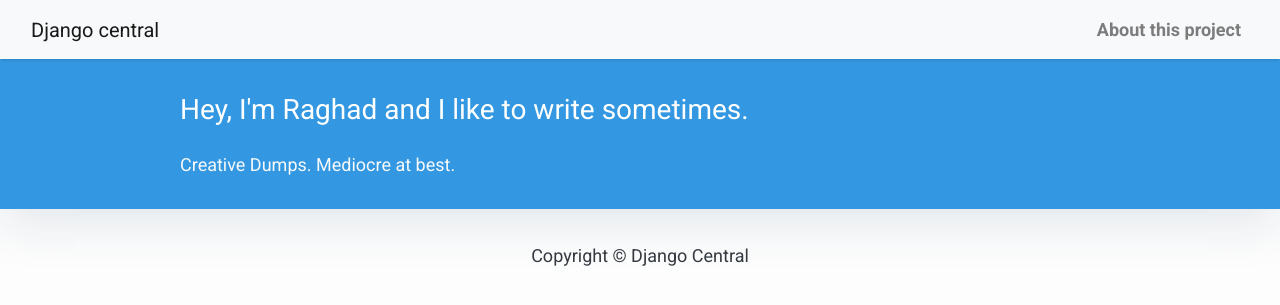
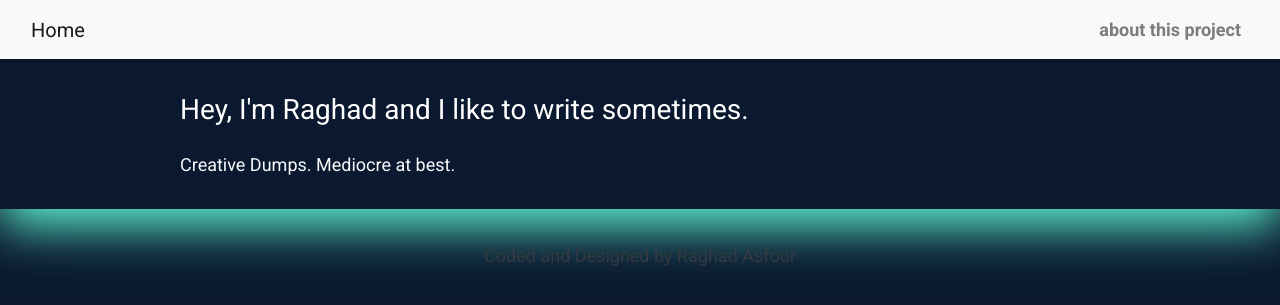
Before and after one commit to raghadasfour-02/my_blog, a Django app: page / in a window 1280 px wide. Shown: the top 305 px of the page. Run offline with Django 3.2, Linux system fonts and the light colour scheme; data that the repository does not hold is empty; some libraries are stand-ins or nearby versions.

Commit message:
Adjust Home Page Display

```diff
--- a/my_blog/templates/base.html
+++ b/my_blog/templates/base.html
@@ -15,21 +15,21 @@
             body {
             font-family: "Roboto", sans-serif;
             font-size: 17px;
-            background-color: #fdfdfd;
+            background-color: #0a192f;
         }
         .shadow {
             box-shadow: 0 4px 2px -2px rgba(0, 0, 0, 0.1);
         }
         .btn-danger {
-            color: #fff;
-            background-color: #f00000;
-            border-color: #dc281e;
+            color: #0a192f;
+            background-color: #0a192f;
+            border-color: #0a192f;
         }
         .masthead {
-            background: #3398E1;
+            background: #0a192f;
             height: auto;
             padding-bottom: 15px;
-            box-shadow: 0 16px 48px #E3E7EB;
+            box-shadow: 0 16px 48px #64ffda;
             padding-top: 10px;
         }
     </style>
@@ -37,7 +37,7 @@
         <!-- Navigation -->
         <nav class="navbar navbar-expand-lg navbar-light bg-light shadow" id="mainNav">
             <div class="container-fluid">
-                <a class="navbar-brand" href="{% url 'home' %}">Django central</a>
+                <a class="navbar-brand" href="{% url 'home' %}">Home</a>
                 <button class="navbar-toggler navbar-toggler-right" type="button" data-toggle="collapse" data-target="#navbarResponsive"
                     aria-controls="navbarResponsive" aria-expanded="false" aria-label="Toggle navigation">
                     <span class="navbar-toggler-icon"></span>
@@ -45,7 +45,7 @@
                 <div class="collapse navbar-collapse" id="navbarResponsive">
                     <ul class="navbar-nav ml-auto">
                         <li class="nav-item text-black">
-                            <a class="nav-link text-black font-weight-bold" href="#">About this project</a>
+                            <a class="nav-link text-black font-weight-bold" href="#">about this project</a>
                         </li>
                     </ul>
                 </div>
@@ -56,7 +56,7 @@
         {% endblock content %}
         <!-- Footer -->
         <footer class="py-3 bg-grey">
-            <p class="m-0 text-dark text-center ">Copyright &copy; Django Central</p>
+            <p class="m-0 text-dark text-center ">Coded and Designed by Raghad Asfour</p>
         </footer>
     </body>
 </html>
--- a/my_blog/templates/index.html
+++ b/my_blog/templates/index.html
@@ -4,7 +4,7 @@
     body {
         font-family: "Roboto", sans-serif;
         font-size: 18px;
-        background-color: #fdfdfd;
+        background-color: #0a192f;
     }
 
     .head_text {
@@ -12,7 +12,7 @@
     }
 
     .card {
-        box-shadow: 0 16px 48px #E3E7EB;
+        box-shadow: 0 16px 55px #64ffda;
     }
 </style>
 
```
